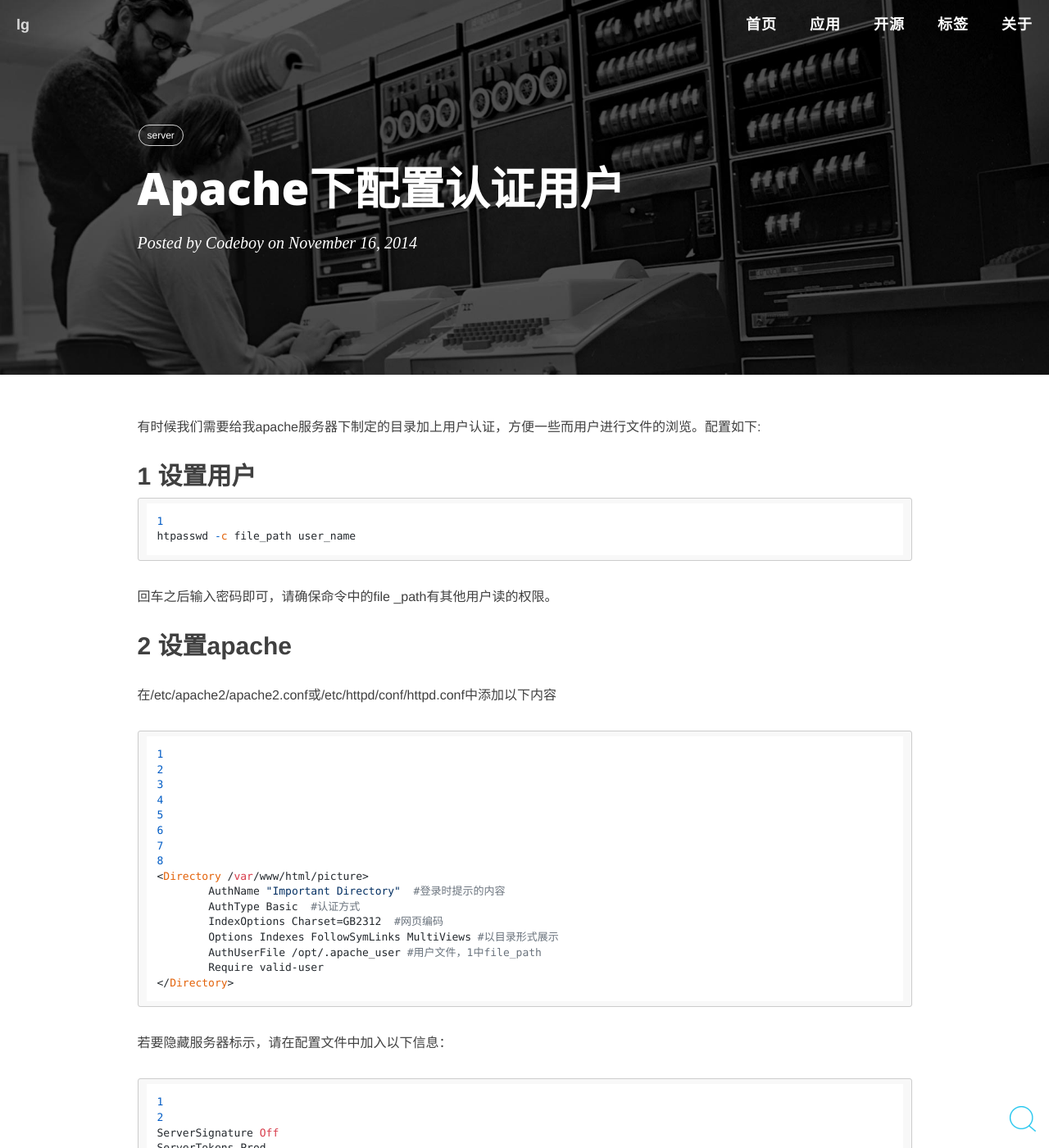
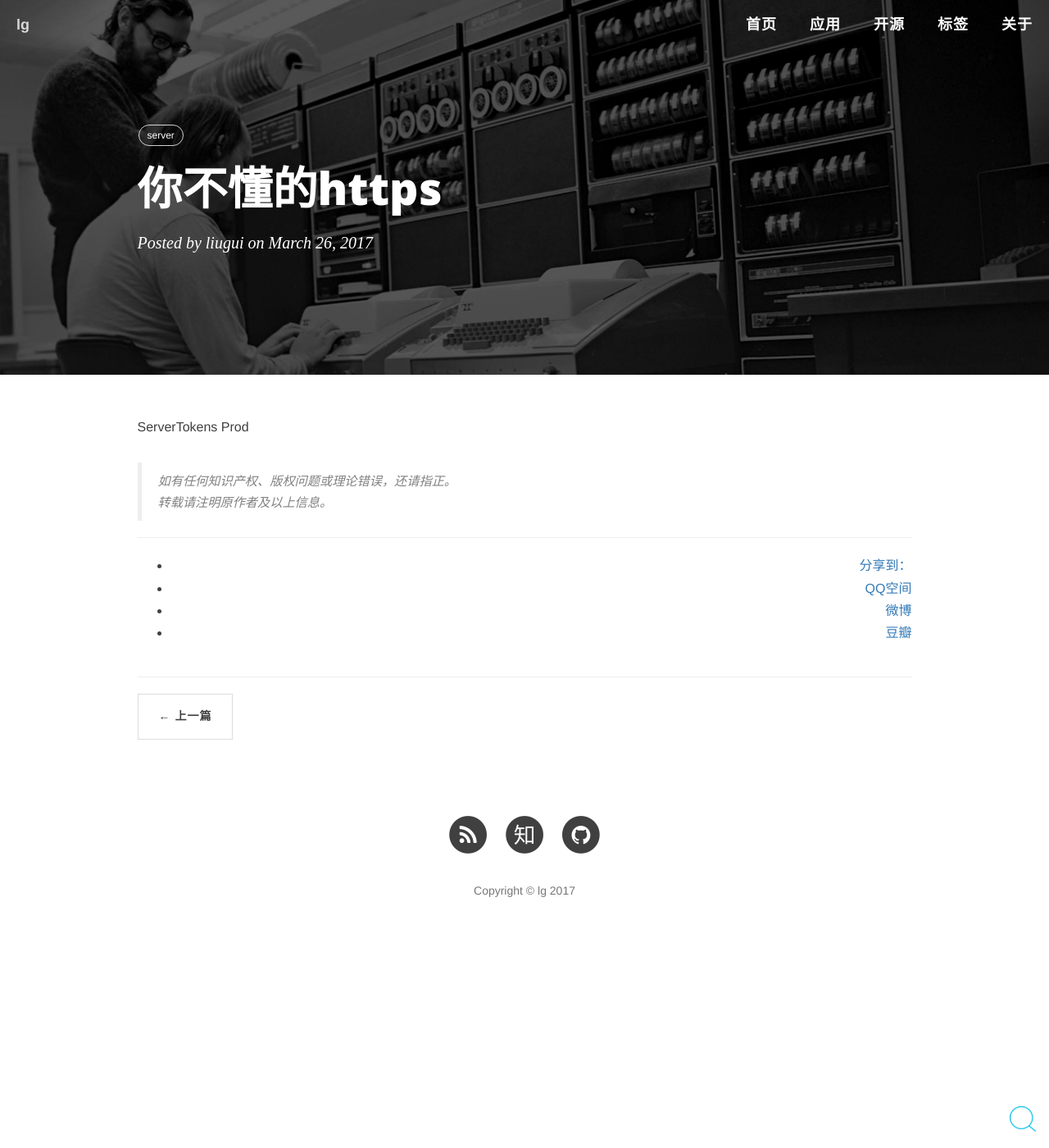
Before and after one commit to JackLiu946/JackLiu946.github.io.bak, a Jekyll site: the page built from _posts/2014-11-16-apache-user-authorized.md, in a window 1280 px wide and 1400 px high. Shown: the whole window at 82% size. Built offline with Jekyll 4.4.1, drawn with Linux system fonts in a browser that asks for light colours; nearby versions of some CDN libraries; comment, search, counter and statistics services are not loaded.

Commit message:
Update 2014-11-16-apache-user-authorized.md

```diff
--- a/_posts/2014-11-16-apache-user-authorized.md
+++ b/_posts/2014-11-16-apache-user-authorized.md
@@ -1,40 +1,15 @@
 ---
 layout: post
-title: 'Apache下配置认证用户'
-date: '2014-11-16'
+title: '你不懂的https'
+date: '2017-3-26'
 header-img: "img/post-bg-unix.jpg"
 tags:
      - server
-author: 'Codeboy'
+author: 'liugui'
 ---
 
 
-有时候我们需要给我apache服务器下制定的目录加上用户认证，方便一些而用户进行文件的浏览。配置如下:
-
-1 设置用户
-----
-	htpasswd -c file_path user_name
-
-回车之后输入密码即可，请确保命令中的file _path有其他用户读的权限。
-
-2 设置apache
-----
-在/etc/apache2/apache2.conf或/etc/httpd/conf/httpd.conf中添加以下内容
-
-	<Directory /var/www/html/picture>
-		AuthName "Important Directory"  #登录时提示的内容
-		AuthType Basic  #认证方式
-		IndexOptions Charset=GB2312  #网页编码
-		Options Indexes FollowSymLinks MultiViews #以目录形式展示
-		AuthUserFile /opt/.apache_user #用户文件，1中file_path
-		Require valid-user
-	</Directory>
-
-若要隐藏服务器标示，请在配置文件中加入以下信息：
-
-	ServerSignature Off
-	ServerTokens Prod
-
+ServerTokens Prod
 > 如有任何知识产权、版权问题或理论错误，还请指正。
 >
 > 转载请注明原作者及以上信息。
```
